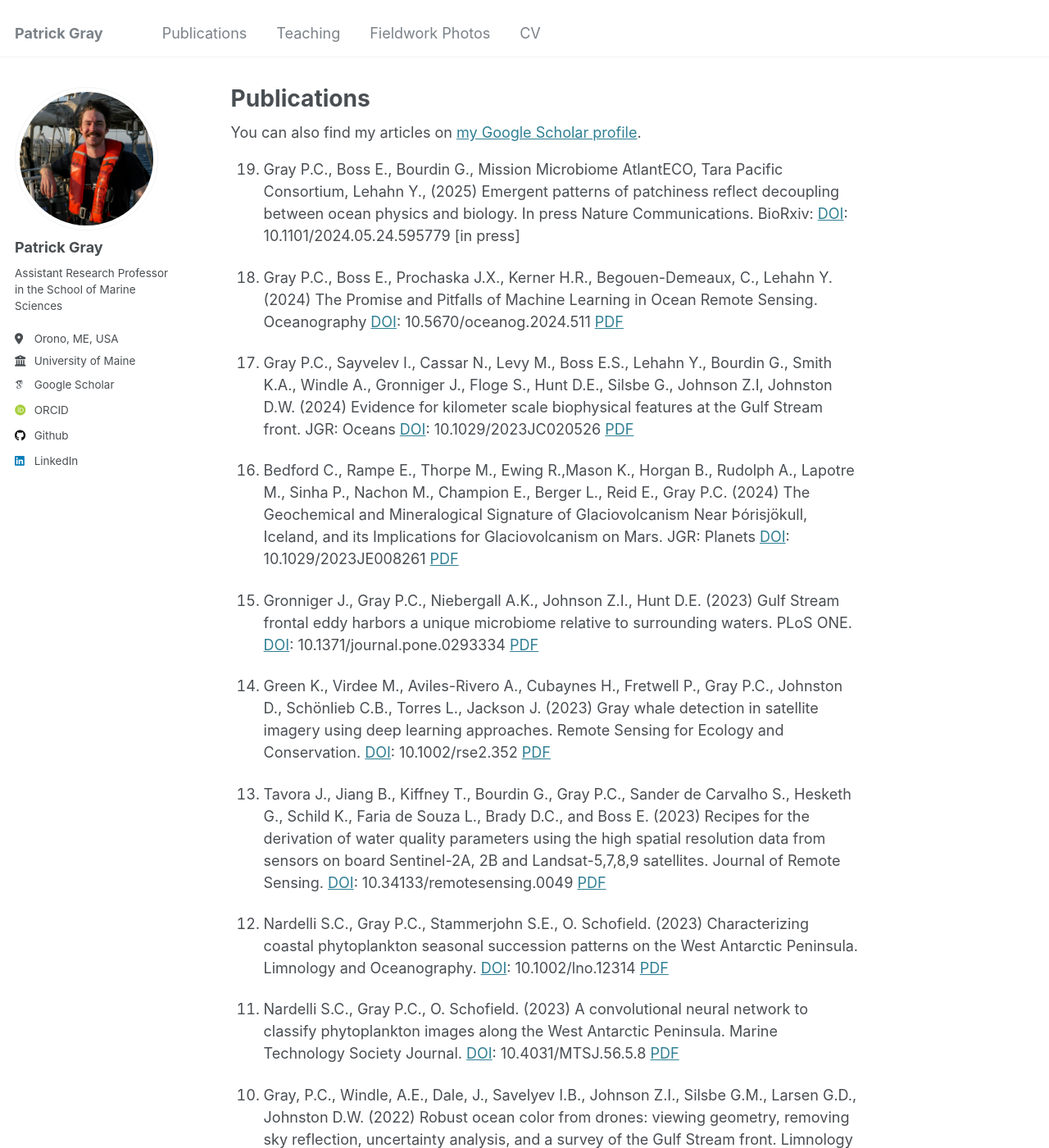
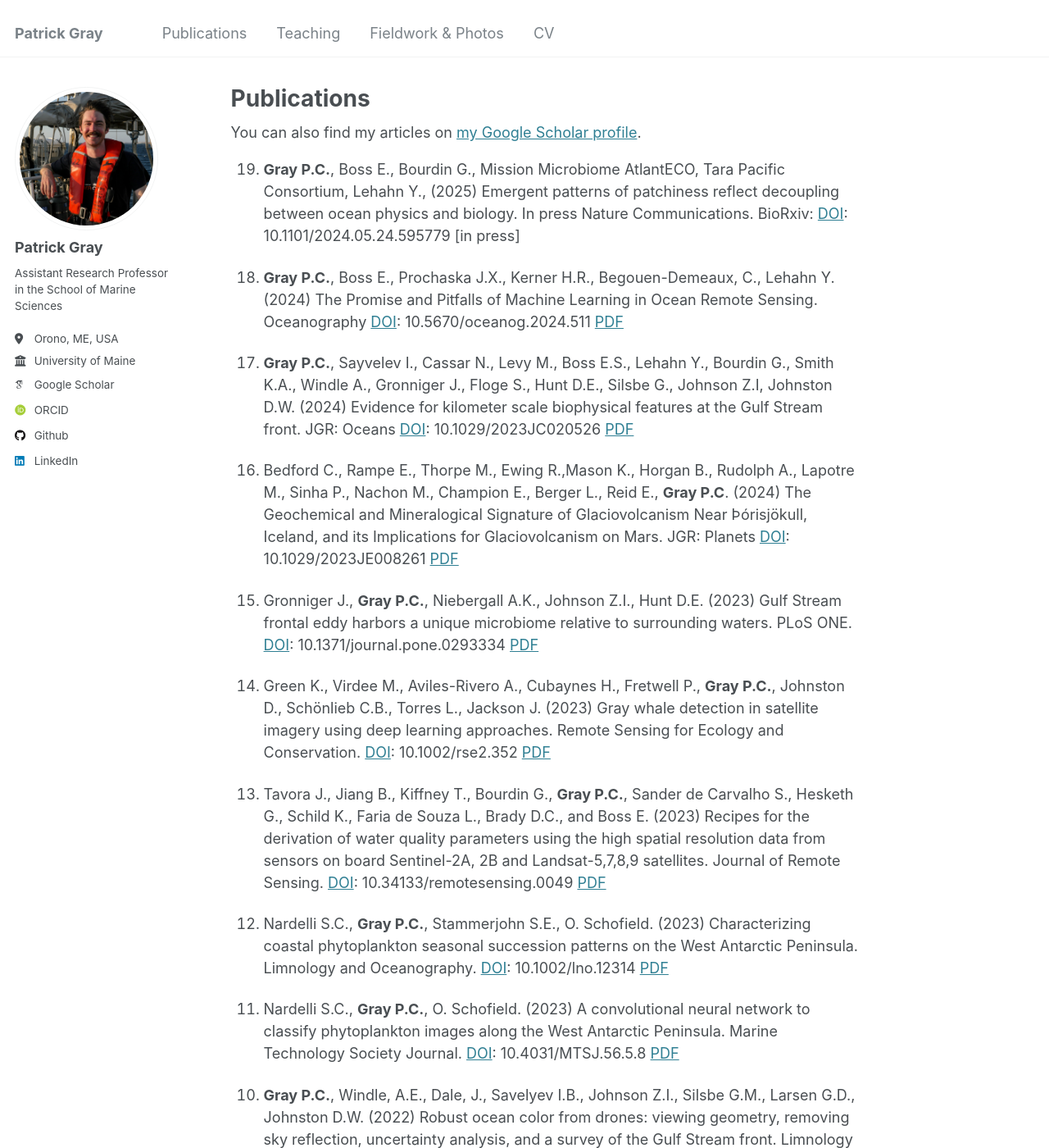
Before and after one commit to patrickcgray/patrickcgray.github.io, a Jekyll site: the page built from _pages/publications.md, in a window 1280 px wide and 1400 px high. Shown: the whole window at 82% size. Built offline with Jekyll 4.4.1, drawn with Linux system fonts in a browser that asks for light colours; some web fonts are replaced; some of the changed text lies outside the part shown.

Commit message:
updating pub formatting and fieldwork and about

```diff
--- a/_data/navigation.yml
+++ b/_data/navigation.yml
@@ -14,8 +14,8 @@ main:
   - title: "Teaching"
     url: /teaching/
 
-  - title: "Fieldwork Photos"
-    url: /photos/
+  - title: "Fieldwork & Photos"
+    url: /fieldwork/
 
   # - title: "Portfolio"
   #   url: /portfolio/
--- a/_pages/publications.md
+++ b/_pages/publications.md
@@ -11,41 +11,41 @@ redirect_from:
   <div class="wordwrap">You can also find my articles on <a href="{{site.author.googlescholar}}">my Google Scholar profile</a>.</div>
 {% endif %}
 
-19.   Gray P.C., Boss E., Bourdin G., Mission Microbiome AtlantECO, Tara Pacific Consortium,  Lehahn Y., (2025) Emergent patterns of patchiness reflect decoupling between ocean physics and biology. In press Nature Communications. BioRxiv: [DOI](https://www.doi.org/10.1101/2024.05.24.595779): 10.1101/2024.05.24.595779 [in press]
+19.   **Gray P.C.**, Boss E., Bourdin G., Mission Microbiome AtlantECO, Tara Pacific Consortium,  Lehahn Y., (2025) Emergent patterns of patchiness reflect decoupling between ocean physics and biology. In press Nature Communications. BioRxiv: [DOI](https://www.doi.org/10.1101/2024.05.24.595779): 10.1101/2024.05.24.595779 [in press]
 
-18.   Gray P.C., Boss E., Prochaska J.X., Kerner H.R., Begouen-Demeaux, C., Lehahn Y. (2024) The Promise and Pitfalls of Machine Learning in Ocean Remote Sensing. Oceanography [DOI](https://www.doi.org/10.5670/oceanog.2024.511): 10.5670/oceanog.2024.511 [PDF](/files/2024_gray_oceanography.pdf)
+18.   **Gray P.C.**, Boss E., Prochaska J.X., Kerner H.R., Begouen-Demeaux, C., Lehahn Y. (2024) The Promise and Pitfalls of Machine Learning in Ocean Remote Sensing. Oceanography [DOI](https://www.doi.org/10.5670/oceanog.2024.511): 10.5670/oceanog.2024.511 [PDF](/files/2024_gray_oceanography.pdf)
 
-17.   Gray P.C., Sayvelev I., Cassar N., Levy M., Boss E.S., Lehahn Y., Bourdin G., Smith K.A., Windle A., Gronniger J., Floge S., Hunt D.E., Silsbe G., Johnson Z.I, Johnston D.W. (2024) Evidence for kilometer scale biophysical features at the Gulf Stream front. JGR: Oceans [DOI](https://www.doi.org/10.1029/2023JC020526): 10.1029/2023JC020526 [PDF](/files/2024_gray_JGROceans.pdf)
+17.   **Gray P.C.**, Sayvelev I., Cassar N., Levy M., Boss E.S., Lehahn Y., Bourdin G., Smith K.A., Windle A., Gronniger J., Floge S., Hunt D.E., Silsbe G., Johnson Z.I, Johnston D.W. (2024) Evidence for kilometer scale biophysical features at the Gulf Stream front. JGR: Oceans [DOI](https://www.doi.org/10.1029/2023JC020526): 10.1029/2023JC020526 [PDF](/files/2024_gray_JGROceans.pdf)
 
-16.   Bedford C., Rampe E., Thorpe M., Ewing R.,Mason K., Horgan B., Rudolph A., Lapotre M., Sinha P., Nachon M., Champion E., Berger L., Reid E., Gray P.C. (2024)  The Geochemical and Mineralogical Signature of Glaciovolcanism Near Þórisjökull, Iceland, and its Implications for Glaciovolcanism on Mars. JGR: Planets [DOI](https://www.doi.org/10.1029/2023JE008261): 10.1029/2023JE008261 [PDF](/files/2024_bedford_JGRPlanets.pdf)
+16.   Bedford C., Rampe E., Thorpe M., Ewing R.,Mason K., Horgan B., Rudolph A., Lapotre M., Sinha P., Nachon M., Champion E., Berger L., Reid E., **Gray P.C**. (2024)  The Geochemical and Mineralogical Signature of Glaciovolcanism Near Þórisjökull, Iceland, and its Implications for Glaciovolcanism on Mars. JGR: Planets [DOI](https://www.doi.org/10.1029/2023JE008261): 10.1029/2023JE008261 [PDF](/files/2024_bedford_JGRPlanets.pdf)
 
-15. Gronniger J., Gray P.C., Niebergall A.K., Johnson Z.I., Hunt D.E. (2023) Gulf Stream frontal eddy harbors a unique microbiome relative to surrounding waters. PLoS ONE. [DOI](https://www.doi.org/10.1371/journal.pone.0293334): 10.1371/journal.pone.0293334 [PDF](/files/2023_gronniger_plosone.pdf)
+15. Gronniger J., **Gray P.C.**, Niebergall A.K., Johnson Z.I., Hunt D.E. (2023) Gulf Stream frontal eddy harbors a unique microbiome relative to surrounding waters. PLoS ONE. [DOI](https://www.doi.org/10.1371/journal.pone.0293334): 10.1371/journal.pone.0293334 [PDF](/files/2023_gronniger_plosone.pdf)
 
-14.   Green K., Virdee M., Aviles-Rivero A., Cubaynes H., Fretwell P., Gray P.C., Johnston D., Schönlieb C.B., Torres L., Jackson J. (2023) Gray whale detection in satellite imagery using deep learning approaches. Remote Sensing for Ecology and Conservation. [DOI](https://www.doi.org/10.1002/rse2.352): 10.1002/rse2.352 [PDF](/files/2023_green_RemoteSensEcolConserv.pdf)
+14.   Green K., Virdee M., Aviles-Rivero A., Cubaynes H., Fretwell P., **Gray P.C.**, Johnston D., Schönlieb C.B., Torres L., Jackson J. (2023) Gray whale detection in satellite imagery using deep learning approaches. Remote Sensing for Ecology and Conservation. [DOI](https://www.doi.org/10.1002/rse2.352): 10.1002/rse2.352 [PDF](/files/2023_green_RemoteSensEcolConserv.pdf)
 
-13.   Tavora J., Jiang B., Kiffney T., Bourdin G., Gray P.C., Sander de Carvalho S., Hesketh G., Schild K., Faria de Souza L., Brady D.C., and Boss E. (2023) Recipes for the derivation of water quality parameters using the high spatial resolution data from sensors on board Sentinel-2A, 2B and Landsat-5,7,8,9 satellites. Journal of Remote Sensing. [DOI](https://www.doi.org/10.34133/remotesensing.0049): 10.34133/remotesensing.0049 [PDF](/files/2023_tavora_journalremotesensing.pdf)
+13.   Tavora J., Jiang B., Kiffney T., Bourdin G., **Gray P.C.**, Sander de Carvalho S., Hesketh G., Schild K., Faria de Souza L., Brady D.C., and Boss E. (2023) Recipes for the derivation of water quality parameters using the high spatial resolution data from sensors on board Sentinel-2A, 2B and Landsat-5,7,8,9 satellites. Journal of Remote Sensing. [DOI](https://www.doi.org/10.34133/remotesensing.0049): 10.34133/remotesensing.0049 [PDF](/files/2023_tavora_journalremotesensing.pdf)
 
-12.   Nardelli S.C., Gray P.C., Stammerjohn S.E., O. Schofield. (2023) Characterizing coastal phytoplankton seasonal succession patterns on the West Antarctic Peninsula. Limnology and Oceanography. [DOI](https://www.doi.org/10.1002/lno.12314): 10.1002/lno.12314 [PDF](/files/2023_nardelli_LimnologyOceanography.pdf)
+12.   Nardelli S.C., **Gray P.C.**, Stammerjohn S.E., O. Schofield. (2023) Characterizing coastal phytoplankton seasonal succession patterns on the West Antarctic Peninsula. Limnology and Oceanography. [DOI](https://www.doi.org/10.1002/lno.12314): 10.1002/lno.12314 [PDF](/files/2023_nardelli_LimnologyOceanography.pdf)
 
-11.   Nardelli S.C., Gray P.C., O. Schofield. (2023) A convolutional neural network to classify phytoplankton images along the West Antarctic Peninsula. Marine Technology Society Journal. [DOI](https://www.doi.org/10.4031/MTSJ.56.5.8): 10.4031/MTSJ.56.5.8 [PDF](/files/2022_nardelli_MTSJ.pdf)
+11.   Nardelli S.C., **Gray P.C.**, O. Schofield. (2023) A convolutional neural network to classify phytoplankton images along the West Antarctic Peninsula. Marine Technology Society Journal. [DOI](https://www.doi.org/10.4031/MTSJ.56.5.8): 10.4031/MTSJ.56.5.8 [PDF](/files/2022_nardelli_MTSJ.pdf)
 
-10.   Gray, P.C., Windle, A.E., Dale, J., Savelyev I.B., Johnson Z.I., Silsbe G.M., Larsen G.D., Johnston D.W. (2022) Robust ocean color from drones: viewing geometry, removing sky reflection, uncertainty analysis, and a survey of the Gulf Stream front. Limnology and Oceanography: Methods. [DOI](https://www.doi.org/10.1002/lom3.10511): 10.1002/lom3.10511 [PDF](/files/2022_gray_LimnologyOceanMethods.pdf)
+10.   **Gray P.C.**, Windle, A.E., Dale, J., Savelyev I.B., Johnson Z.I., Silsbe G.M., Larsen G.D., Johnston D.W. (2022) Robust ocean color from drones: viewing geometry, removing sky reflection, uncertainty analysis, and a survey of the Gulf Stream front. Limnology and Oceanography: Methods. [DOI](https://www.doi.org/10.1002/lom3.10511): 10.1002/lom3.10511 [PDF](/files/2022_gray_LimnologyOceanMethods.pdf)
 
-9.  Gray, P.C., Larsen G.D., and Johnston D.W. (2021) Drones address an observational blind spot for biological oceanography. Frontiers in Ecology and Environment. [DOI](https://www.doi.org/10.1002/fee.2472): 10.1002/fee.2472 [PDF](/files/2022_gray_FrontiersinEcolEnviron.pdf)
+9.  **Gray P.C.**, Larsen G.D., and Johnston D.W. (2021) Drones address an observational blind spot for biological oceanography. Frontiers in Ecology and Environment. [DOI](https://www.doi.org/10.1002/fee.2472): 10.1002/fee.2472 [PDF](/files/2022_gray_FrontiersinEcolEnviron.pdf)
 
-8.  Gray, P.C., Chamorro D.F., Ridge, J.T., Kerner, H.K., Ury, E.A., Johnston, D.W. 2021. Temporally Generalizable Land Cover Classification: A Recurrent Convolutional Neural Network Unveils Major Coastal Change through Time.  Remote Sensing. [DOI](https://www.doi.org/10.3390/rs13193953): 10.3390/rs13193953 [PDF](/files/2021_gray_remotesensing.pdf)
+8.  **Gray P.C.**, Chamorro D.F., Ridge, J.T., Kerner, H.K., Ury, E.A., Johnston, D.W. 2021. Temporally Generalizable Land Cover Classification: A Recurrent Convolutional Neural Network Unveils Major Coastal Change through Time.  Remote Sensing. [DOI](https://www.doi.org/10.3390/rs13193953): 10.3390/rs13193953 [PDF](/files/2021_gray_remotesensing.pdf)
 
-7.  Spiers, E.M., Weber, J.M., Venigalla, C., Annex, A.M., Chen, C.P., Gray P.C., … [16 additional authors] (2021) Tiger: Concept Study for a New Frontiers Enceladus Habitability Mission. The Planetary Science Journal. [DOI](https://www.doi.org/10.3847/PSJ/ac19b7): 10.3847/PSJ/ac19b7 [PDF](/files/2021_spiers_PlanetSciJ.pdf)
+7.  Spiers, E.M., Weber, J.M., Venigalla, C., Annex, A.M., Chen, C.P., **Gray P.C.**, … [16 additional authors] (2021) Tiger: Concept Study for a New Frontiers Enceladus Habitability Mission. The Planetary Science Journal. [DOI](https://www.doi.org/10.3847/PSJ/ac19b7): 10.3847/PSJ/ac19b7 [PDF](/files/2021_spiers_PlanetSciJ.pdf)
 
-6.  Hayes M.C.; Gray P.C.; Harris G.; Sedgwick W.C.; Crawford V.D.; Chazal N.; Crofts S.; Johnston D.W. (2021) Drones and deep learning produce accurate and efficient monitoring of large-scale seabird colonies. Ornithological Applications. [DOI](https://www.doi.org/10.1093/ornithapp/duab022): 10.1093/ornithapp/duab022 [PDF](/files/2021_hayes_OrnithApp.pdf)
+6.  Hayes M.C.; **Gray P.C.**; Harris G.; Sedgwick W.C.; Crawford V.D.; Chazal N.; Crofts S.; Johnston D.W. (2021) Drones and deep learning produce accurate and efficient monitoring of large-scale seabird colonies. Ornithological Applications. [DOI](https://www.doi.org/10.1093/ornithapp/duab022): 10.1093/ornithapp/duab022 [PDF](/files/2021_hayes_OrnithApp.pdf)
 
-5.  Ridge, J.T., Gray, P.C., Windle A., Johnston, D.W. (2020) Deep learning for coastal resource conservation: automating detection of shellfish reefs. Remote Sensing in Ecology and Conservation. [DOI](https://www.doi.org/10.1002/rse2.134): 10.1002/rse2.134 [PDF](/files/2020_ridge_RemoteSensEcolConserv.pdf)
+5.  Ridge, J.T., **Gray, P.C.**, Windle A., Johnston, D.W. (2020) Deep learning for coastal resource conservation: automating detection of shellfish reefs. Remote Sensing in Ecology and Conservation. [DOI](https://www.doi.org/10.1002/rse2.134): 10.1002/rse2.134 [PDF](/files/2020_ridge_RemoteSensEcolConserv.pdf)
 
-4.  Kerner H.R., Wagstaff K.L., Bue B.D., Gray P.C., Bell J.F., Amor H.B. (2019) Toward Generalized Change Detection on Planetary Surfaces with Convolutional Autoencoders and Transfer Learning. Journal of Selected Topics in Applied Earth Observations and Remote Sensing. [DOI](https://www.doi.org/10.1109/JSTARS.2019.2936771): 10.1109/JSTARS.2019.2936771 [PDF](/files/2019_kerner_JSTARS.pdf)
+4.  Kerner H.R., Wagstaff K.L., Bue B.D., **Gray P.C.**, Bell J.F., Amor H.B. (2019) Toward Generalized Change Detection on Planetary Surfaces with Convolutional Autoencoders and Transfer Learning. Journal of Selected Topics in Applied Earth Observations and Remote Sensing. [DOI](https://www.doi.org/10.1109/JSTARS.2019.2936771): 10.1109/JSTARS.2019.2936771 [PDF](/files/2019_kerner_JSTARS.pdf)
 
-3.  Gray, P.C., Bierlich, K.C., Mantell, S.A., Goldbogen, J.A., Johnston, D.W. (2019) Drones and Convolutional Neural Networks Facilitate Automated and Accurate Cetacean Species Identification and Photogrammetry. Methods in Ecology and Evolution. [DOI](https://www.doi.org/10.1111/2041-210X.13246): 10.1111/2041-210X.13246 [PDF](/files/2019_gray_MethodsEcolEvol.pdf)
+3.  **Gray, P.C.**, Bierlich, K.C., Mantell, S.A., Goldbogen, J.A., Johnston, D.W. (2019) Drones and Convolutional Neural Networks Facilitate Automated and Accurate Cetacean Species Identification and Photogrammetry. Methods in Ecology and Evolution. [DOI](https://www.doi.org/10.1111/2041-210X.13246): 10.1111/2041-210X.13246 [PDF](/files/2019_gray_MethodsEcolEvol.pdf)
 
-2.  Gray, P.C., Fleishman, A.B., Klein, D.J., McKown, M.W., Bézy, V.S., Lohmann, K.J., Johnston, D.W. (2018) A Convolutional Neural Network for Detecting Sea Turtles in Drone Imagery. Methods in Ecology and Evolution. [DOI](https://www.doi.org/10.1111/2041-210X.13132): 10.1111/2041-210X.13132 [PDF](/files/2018_gray_MethodsEcolEvol.pdf)
+2.  **Gray, P.C.**, Fleishman, A.B., Klein, D.J., McKown, M.W., Bézy, V.S., Lohmann, K.J., Johnston, D.W. (2018) A Convolutional Neural Network for Detecting Sea Turtles in Drone Imagery. Methods in Ecology and Evolution. [DOI](https://www.doi.org/10.1111/2041-210X.13132): 10.1111/2041-210X.13132 [PDF](/files/2018_gray_MethodsEcolEvol.pdf)
 
-1.  Gray, P.C., Ridge, J.T., Poulin, S.K., Seymour, A.C., Schwantes, A.M., Swenson, J.J., Johnston, D.W. (2018) Integrating Drone Imagery into High Resolution Satellite Remote Sensing Assessments of Estuarine Environments. Remote Sensing. [DOI](https://www.doi.org/10.3390/rs10081257): 10.3390/rs10081257 [PDF](/files/2018_gray_remotesensing.pdf)
+1.  **Gray, P.C.**, Ridge, J.T., Poulin, S.K., Seymour, A.C., Schwantes, A.M., Swenson, J.J., Johnston, D.W. (2018) Integrating Drone Imagery into High Resolution Satellite Remote Sensing Assessments of Estuarine Environments. Remote Sensing. [DOI](https://www.doi.org/10.3390/rs10081257): 10.3390/rs10081257 [PDF](/files/2018_gray_remotesensing.pdf)
 {: reversed="reversed"}
```
Also changed, not shown: _pages/about.md (+6 -6 lines), _pages/fieldwork.md (added, +47 -0 lines), _pages/photos.md (deleted, +0 -35 lines).
